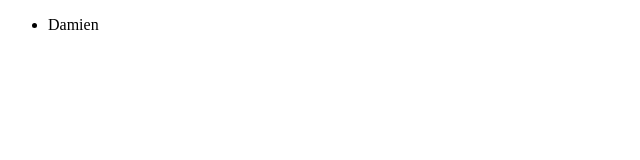
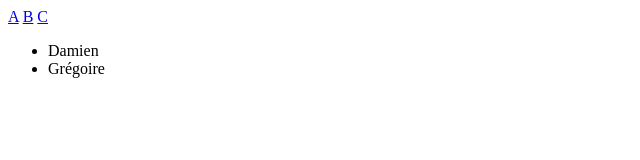
Before and after one commit to team-git-epsi/ExerciceGitEpsi, a plain HTML site: page ListeDePrenom/index.html in a window 1280 px wide. Shown: the whole page, without its empty margins (0-640 px from the left). Drawn offline with Linux system fonts and the light colour scheme.

Commit message:
j'ai mis la nav

```diff
--- a/ListeDePrenom/index.html
+++ b/ListeDePrenom/index.html
@@ -4,8 +4,16 @@
 	<title>Liste de prénom</title>
 </head>
 <body>
+	<header>
+		<nav>
+			<a href="#">A</a>
+			<a href="#">B</a>
+			<a href="#">C</a>
+		</nav>
+	</header>
 	<ul>
 		<li>Damien</li>
+		<li>Grégoire</li>
 	</ul>
 </body>
 </html>
```
